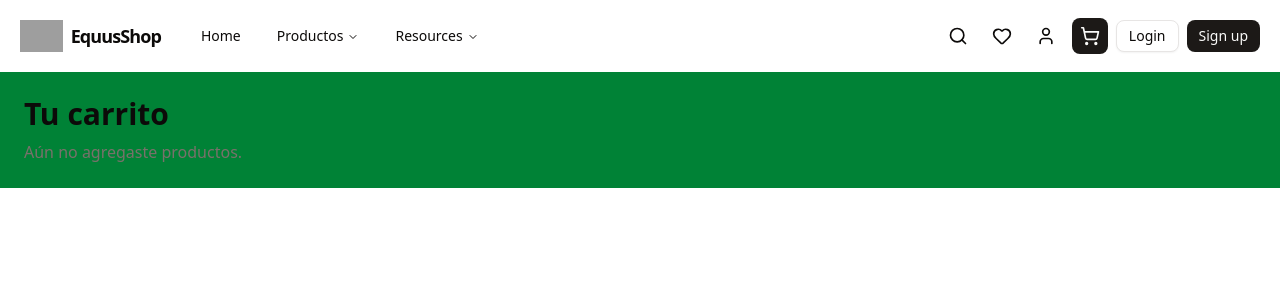
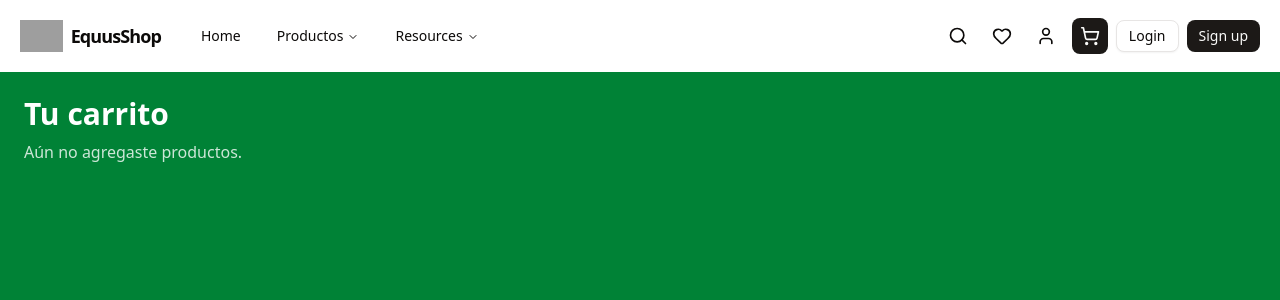
Before and after one commit to FrancoBarberis/S02-26-Equipo-14-Web-App-Development---Frontend, a Next.js app: page /cart in a window 1280 px wide. Shown: the top 300 px of the page. Built offline with nearby package versions, Linux system fonts and the light colour scheme; grey boxes are pictures that could not be loaded.

Commit message:
Altura automática de pages

```diff
--- a/app/cart/page.tsx
+++ b/app/cart/page.tsx
@@ -1,10 +1,9 @@
-//app/cart/page
+// app/cart/page.tsx
 export default function CartPage() {
   return (
-    <div className="container h-full w-full bg-green-700 p-6">
-      <h1 className="text-2xl md:text-3xl font-bold">Tu carrito</h1>
-      <p className="mt-2 text-muted-foreground">Aún no agregaste productos.</p>
-      {/* Acá después metés tu tabla/lista de productos */}
+    <div className="h-full w-full bg-green-700 p-6">
+      <h1 className="text-2xl md:text-3xl font-bold text-white">Tu carrito</h1>
+      <p className="mt-2 text-white/80">Aún no agregaste productos.</p>
     </div>
   );
 }
--- a/app/globals.css
+++ b/app/globals.css
@@ -130,3 +130,7 @@ body {
   display: flex;
   flex-direction: column;
 }
+
+html, body, #__next {
+  height: 100%;
+}
--- a/app/layout.tsx
+++ b/app/layout.tsx
@@ -1,37 +1,27 @@
+// app/layout.tsx
 import type { Metadata } from "next";
 import { Geist, Geist_Mono } from "next/font/google";
 import "./globals.css";
-import {Navbar1} from "../components/Navbar";
+import { Navbar1 } from "@/components/Navbar";
 
-const geistSans = Geist({
-  variable: "--font-geist-sans",
-  subsets: ["latin"],
-});
+const geistSans = Geist({ variable: "--font-geist-sans", subsets: ["latin"] });
+const geistMono = Geist_Mono({ variable: "--font-geist-mono", subsets: ["latin"] });
 
-const geistMono = Geist_Mono({
-  variable: "--font-geist-mono",
-  subsets: ["latin"],
-});
-
-
-//TODO:
 export const metadata: Metadata = {
-  title: "PENSAR UN NOMBRE",
-  description: "Pensar una descripcion",
+  title: "EquusShop",
+  description: "Tu sitio de confianza para productos ecuestres de máxima calidad.",
 };
 
 export default function RootLayout({
   children,
-}: Readonly<{
-  children: React.ReactNode;
-}>) {
+}: Readonly<{ children: React.ReactNode }>) {
   return (
     <html lang="es">
-      <body
-        className={`${geistSans.variable} ${geistMono.variable} antialiased`}
-      >
-        <Navbar1></Navbar1>
-        {children}
+      <body className={`${geistSans.variable} ${geistMono.variable} antialiased min-h-dvh flex flex-col`}>
+        <Navbar1 />
+        <main className="flex-1 h-full min-h-0">
+          {children}
+        </main>
       </body>
     </html>
   );
--- a/app/page.tsx
+++ b/app/page.tsx
@@ -1,6 +1,6 @@
 export default function Home() {
   return (
-    <section className="relative h-[calc(100dvh-64px)] w-full">
+    <section className="relative h-full w-full">
       {/* Background image */}
       <div
         className="absolute inset-0 bg-cover bg-center"
--- a/app/products/page.tsx
+++ b/app/products/page.tsx
@@ -1,10 +1,8 @@
-// /products
-function page() {
+//app/products
+export default function ProductsPage() {
   return (
-    <section className="relative flex h-[calc(100dvh-64px)] w-full bg-blue-800 items-center justify-center ">
+    <section className="relative flex h-full w-full bg-blue-800 items-center justify-center">
       <div className="bg-yellow-300 w-fit h-fit">CONTENEDOR GRID PRODUCTOS</div>
     </section>
   )
 }
-
-export default page;
```
